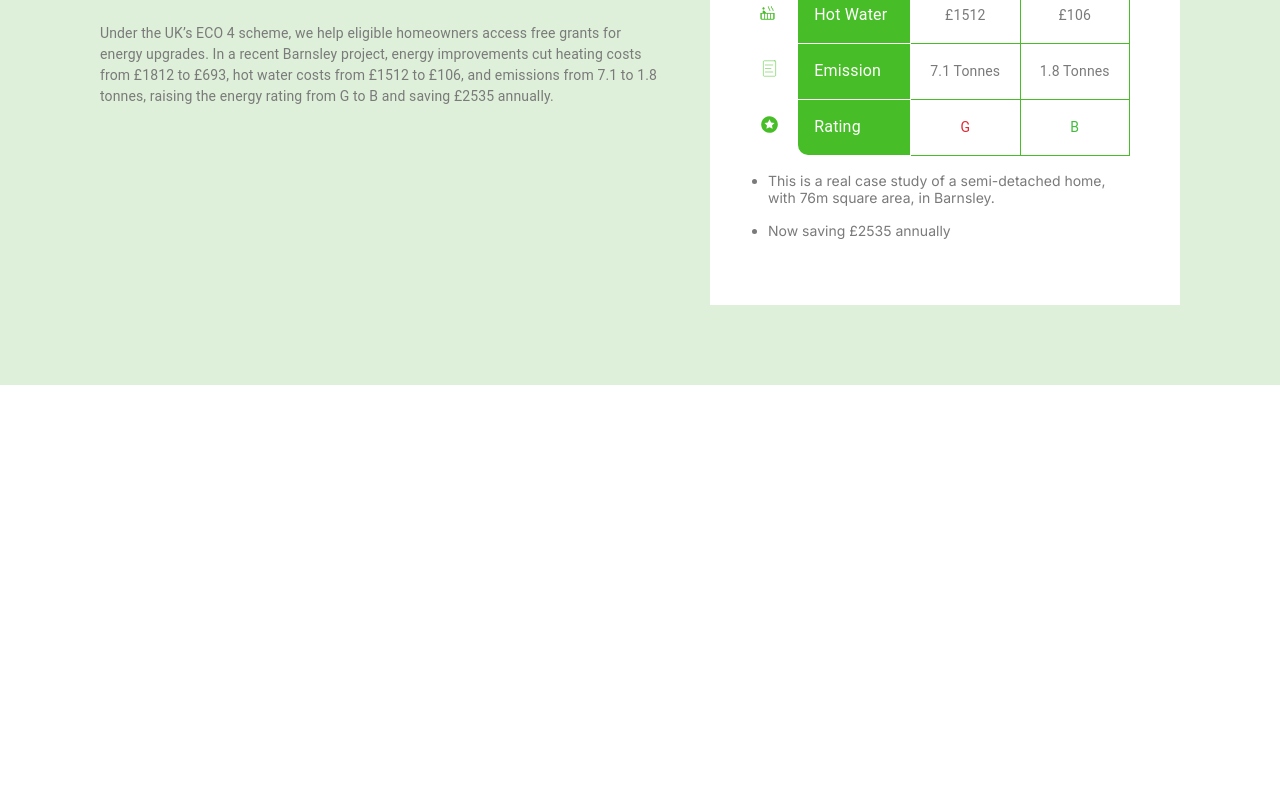
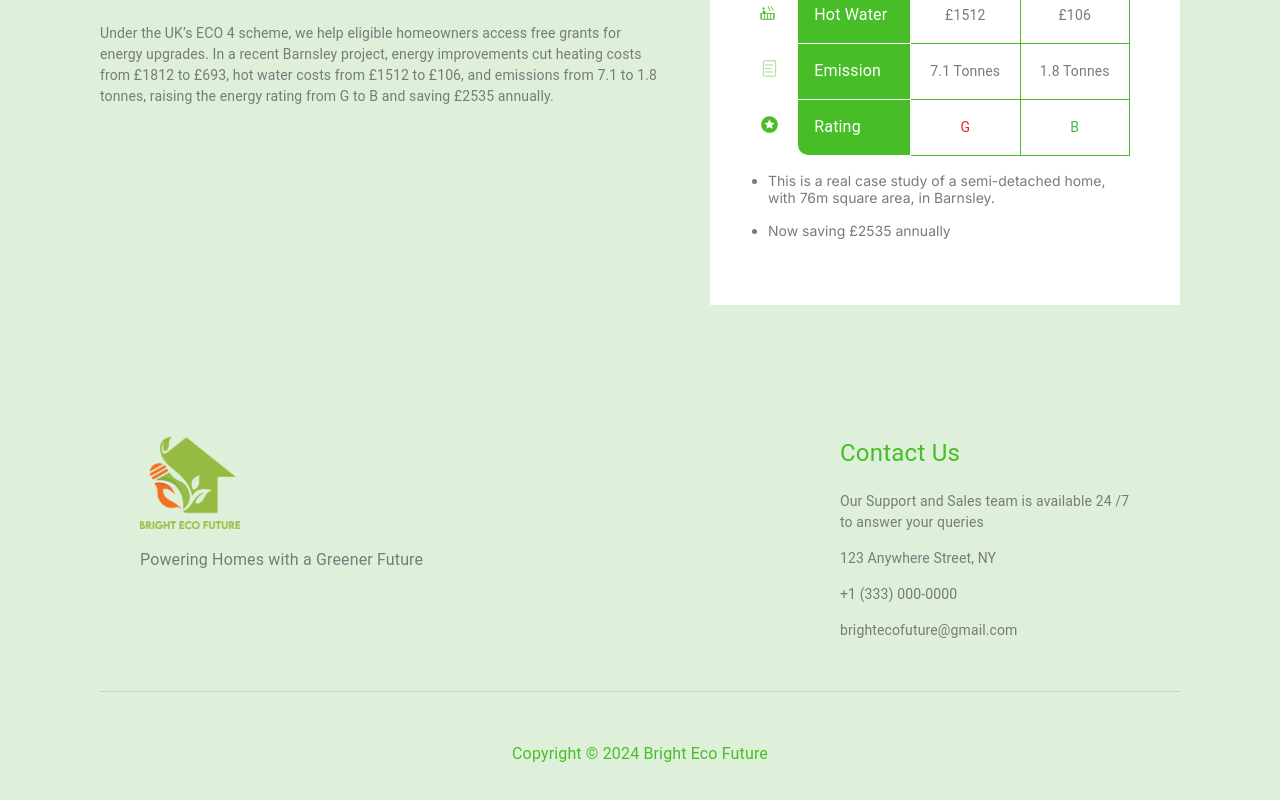
Before and after one commit to marsad11223/borthwick-group, a Next.js app: page / in a window 1280 px wide. Shown: the part 5804-6604 px from the top of the page. Before the commit the page ends 6189 px from the top, so only its background shows below. Built offline with nearby package versions, Linux system fonts and the light colour scheme.

Commit message:
uncommenting footer

```diff
--- a/src/app/home/page.tsx
+++ b/src/app/home/page.tsx
@@ -6,7 +6,7 @@ import OurProcess from "./_sections/OurProcess";
 import ContactUs from "./_sections/ContactUs";
 import Testimonial from "./_sections/Testimonial";
 import CaseStudy from "./_sections/CaseStudy";
-// import Footer from "@/_components/Footer";
+import Footer from "@/_components/Footer";
 
 export default function HomePage() {
   return (
@@ -18,7 +18,7 @@ export default function HomePage() {
       <ContactUs />
       <Testimonial />
       <CaseStudy />
-      {/* <Footer /> */}
+      <Footer />
     </Box>
   );
 }
```
